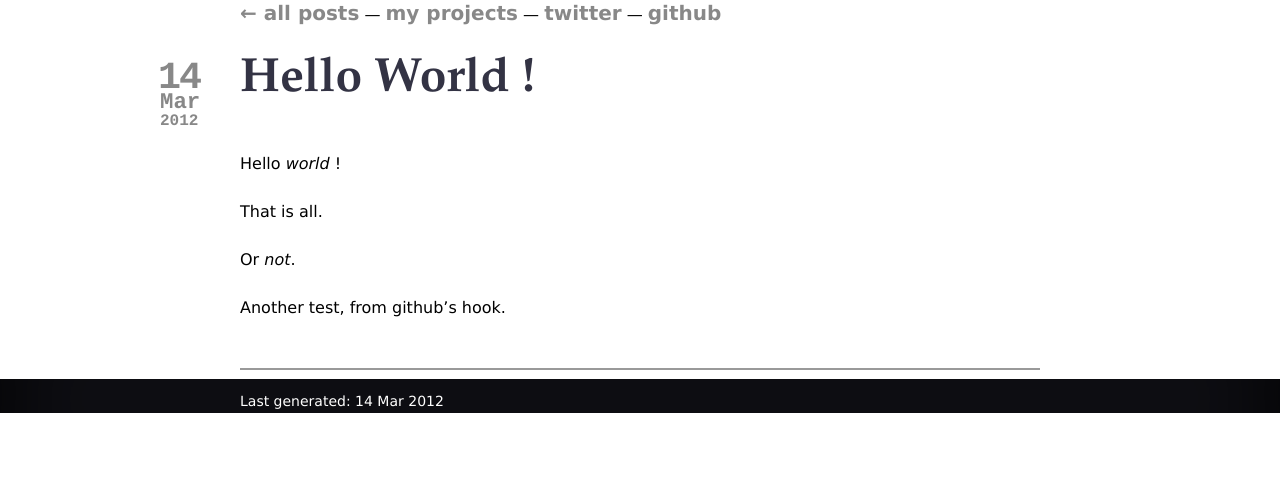
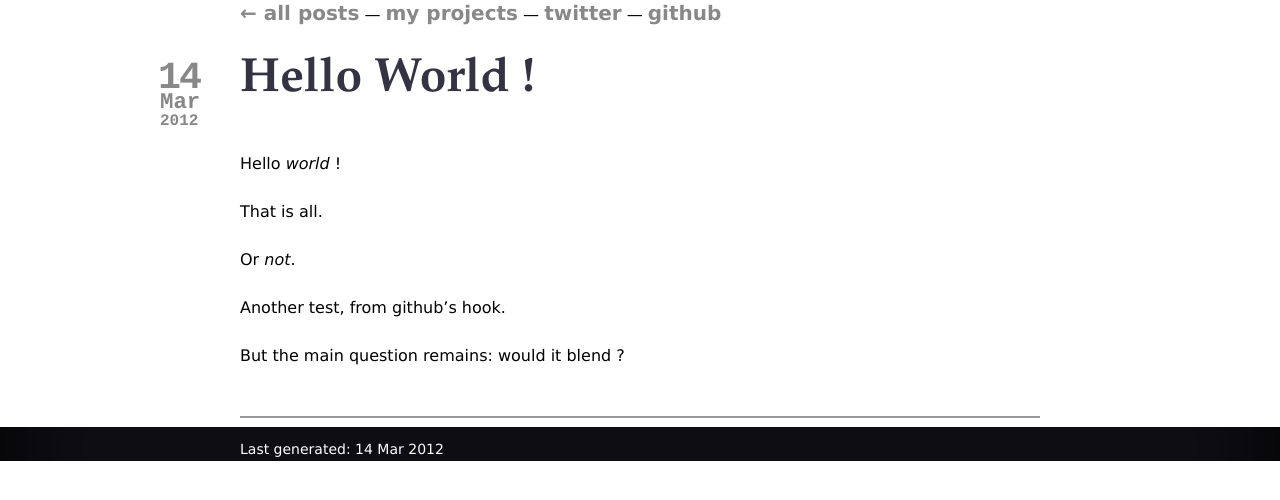
Before and after one commit to jawher/jawher.me, a Jekyll site: the page built from _posts/2012-03-14-hello-world.md, in a window 1280 px wide. Shown: the top 500 px of the page. Built offline with Jekyll 4.4.1, drawn with Linux system fonts in a browser that asks for light colours; Markdown is read by kramdown in place of the engine named in the settings; comment, search, counter and statistics services are not loaded.

Commit message:
Would it blend ?

```diff
--- a/_posts/2012-03-14-hello-world.md
+++ b/_posts/2012-03-14-hello-world.md
@@ -16,3 +16,5 @@ That is all.
 Or *not*.
 
 Another test, from github's hook.
+
+But the main question remains: would it blend ?
```
